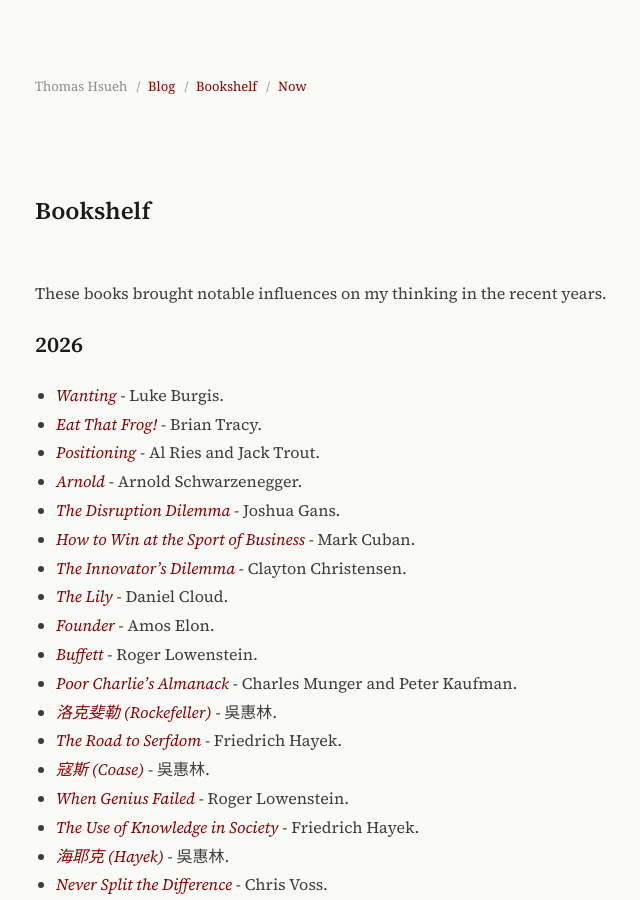
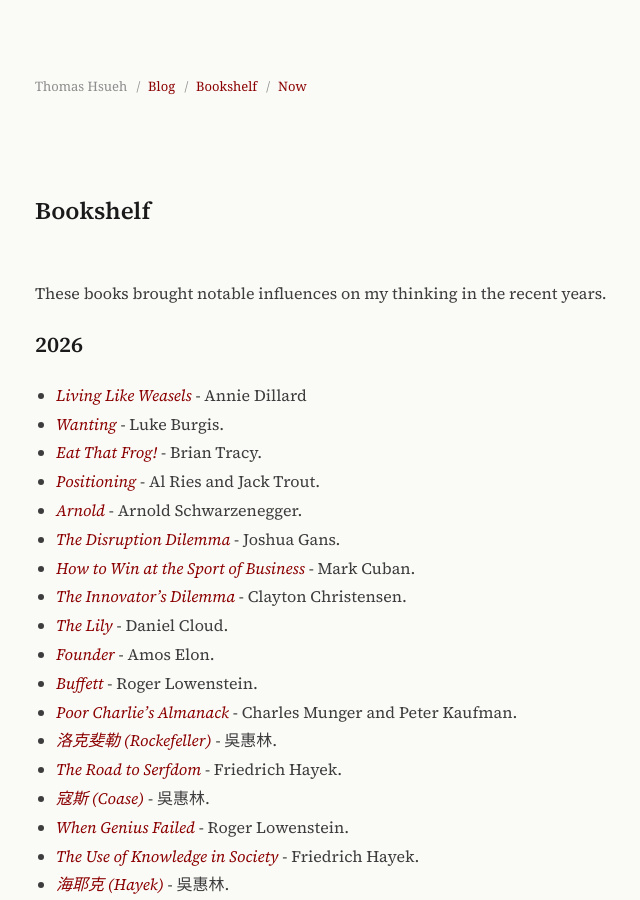
Before and after one commit to guiltygyoza/new-blog, a Jekyll site: the page built from _pages/bookshelf.markdown, in a window 1280 px wide and 900 px high. Shown: the whole window, without its empty margins (235-875 px from the left). Built offline with Jekyll 4.4.1, drawn with Linux system fonts in a browser that asks for light colours.

Commit message:
add book

```diff
--- a/_pages/bookshelf.markdown
+++ b/_pages/bookshelf.markdown
@@ -7,6 +7,7 @@
 These books brought notable influences on my thinking in the recent years.
 
 ## 2026
+- *[Living Like Weasels](https://www.sfuadcnf.com/wp-content/uploads/2015/10/Annie-Dillards-essay.pdf){:target="_blank"}* - Annie Dillard
 - *[Wanting](https://www.goodreads.com/book/show/54860444-wanting){:target="_blank"}* - Luke Burgis.
 - *[Eat That Frog!](https://www.goodreads.com/book/show/95887.Eat_That_Frog_21_Great_Ways_to_Stop_Procrastinating_and_Get_More_Done_in_Less_Time){:target="_blank"}* - Brian Tracy.
 - *[Positioning](https://www.goodreads.com/en/book/show/760025.Positioning){:target="_blank"}* - Al Ries and Jack Trout.
```
